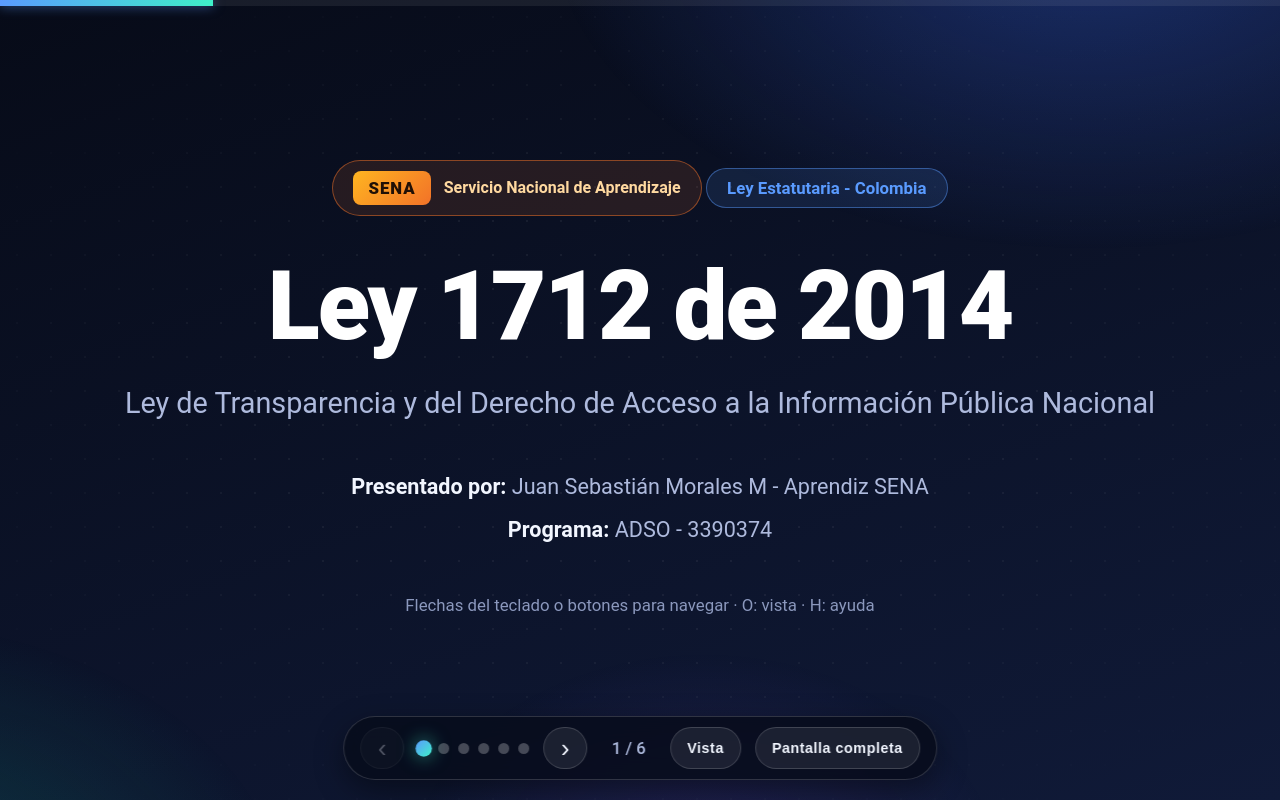
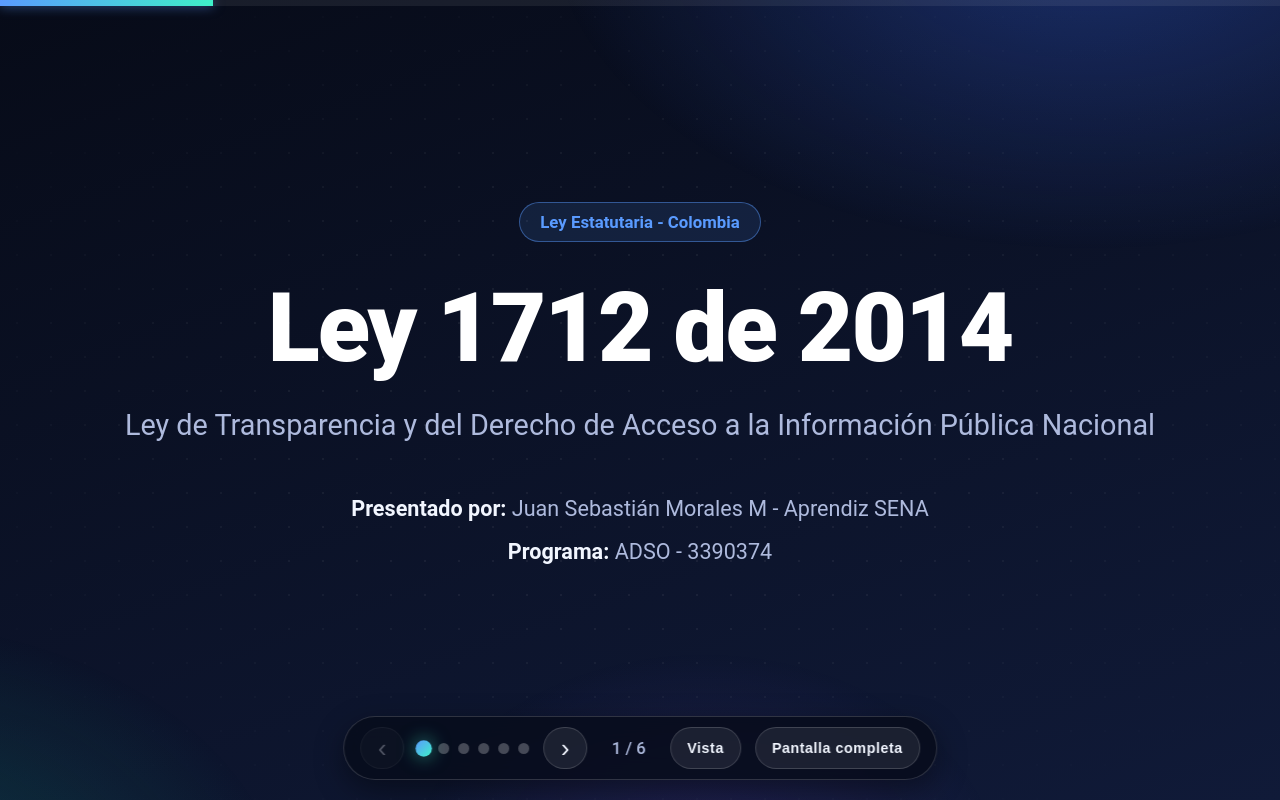
Before and after one commit to JsMoralesmm/presentacion-ley1712, a plain HTML site: page index.html in a window 1280 px wide. Shown: the top 800 px of the page. Drawn offline with Linux system fonts and the light colour scheme.

Commit message:
Quitar medallaje SENA y pista de navegacion de la portada

```diff
--- a/index.html
+++ b/index.html
@@ -133,11 +133,6 @@
   margin-top: 40px; color: var(--muted); font-size: 1.35rem; line-height: 2;
 }
 .cover-meta strong { color: var(--text); }
-.hint {
-  margin-top: 44px; font-size: 1.05rem; color: var(--muted-2);
-  animation: pulse 2.2s infinite;
-}
-@keyframes pulse { 0%,100% { opacity: .45; } 50% { opacity: 1; } }
 
 /* Grids */
 .grid-2 { display: grid; grid-template-columns: 1fr 1fr; gap: 22px; }
@@ -268,19 +263,6 @@
 }
 
 .counter { font-size: 1.05rem; color: var(--muted); min-width: 55px; text-align: center; font-weight: 500; }
-
-/* Medallaje institucional */
-.sena-brand {
-  display: inline-flex; align-items: center; gap: 13px;
-  margin-bottom: 30px; padding: 10px 20px; border-radius: 999px;
-  background: rgba(242, 114, 40, .12); border: 1px solid rgba(242, 114, 40, .5);
-}
-.sena-logo {
-  background: linear-gradient(135deg, #ffb521, #f27228);
-  color: #201006; font-weight: 900; font-size: 1.05rem; letter-spacing: 1px;
-  padding: 7px 15px; border-radius: 8px;
-}
-.sena-name { color: #ffd9a0; font-size: 1rem; font-weight: 600; }
 
 /* Notas del orador (ocultas en la vista normal) */
 .speaker-notes { display: none; }
@@ -439,10 +421,6 @@
     <!-- 1. Portada -->
     <section class="slide active">
       <div class="slide-content cover">
-        <div class="sena-brand">
-          <span class="sena-logo">SENA</span>
-          <span class="sena-name">Servicio Nacional de Aprendizaje</span>
-        </div>
         <span class="badge">Ley Estatutaria - Colombia</span>
         <h1 class="title-xl">Ley 1712 de 2014</h1>
         <p class="subtitle">Ley de Transparencia y del Derecho de Acceso a la Información Pública Nacional</p>
@@ -450,7 +428,6 @@
           <p><strong>Presentado por:</strong> Juan Sebastián Morales M - Aprendiz SENA</p>
           <p><strong>Programa:</strong> ADSO - 3390374</p>
         </div>
-        <p class="hint" id="navHint">Flechas del teclado o botones para navegar · O: vista general · H: ayuda</p>
       </div>
       <aside class="speaker-notes">
         <p>Saludo: Buen dia / buenas tardes. Me presento: Juan Sebastian Morales, aprendiz del programa ADSO, grupo 3390374.</p>
@@ -687,7 +664,6 @@
 let helpOpen = false;
 
 const isMobile = () => window.matchMedia("(max-width: 768px), (max-height: 500px)").matches;
-const navHint = document.getElementById("navHint");
 
 /* Indicadores */
 slides.forEach((_, i) => {
@@ -748,15 +724,6 @@
   notesBtn.textContent = notesOpen ? "Ocultar" : "Guion";
   if (notesOpen) renderNotes();
 }
-
-function updateNavHint() {
-  if (!navHint) return;
-  navHint.textContent = isMobile()
-    ? "Desliza o usa los botones · O: vista · N: guion · H: ayuda"
-    : "Flechas del teclado o botones para navegar · O: vista · H: ayuda";
-}
-updateNavHint();
-window.addEventListener("resize", updateNavHint);
 
 function tickClock() {
   const now = new Date();
```
